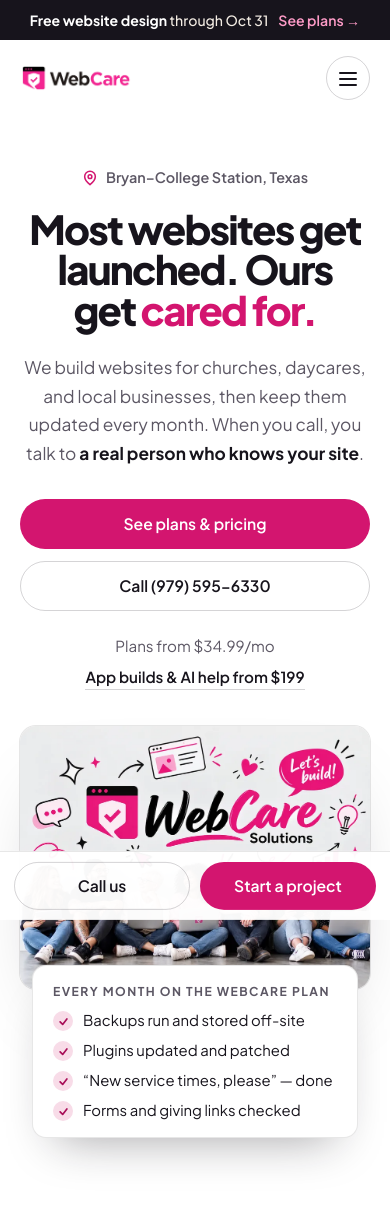
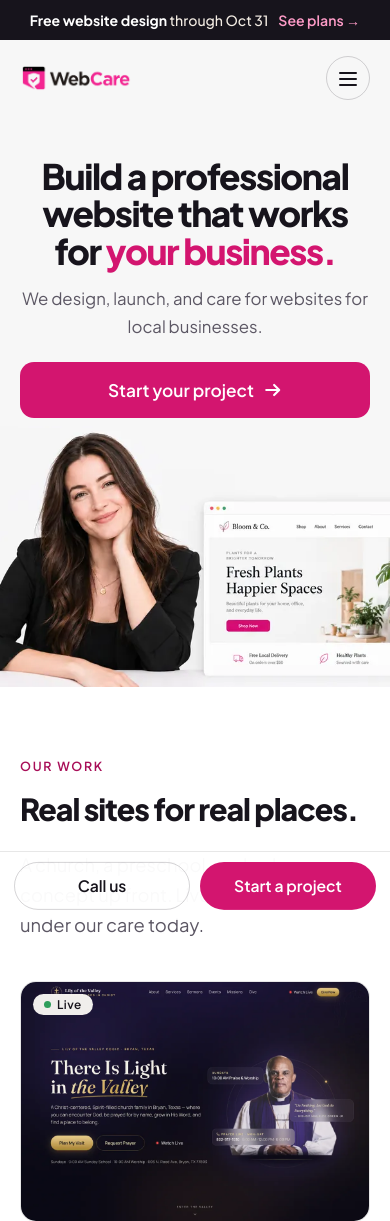
Before and after one commit to qcornell/webcare-solutions, a plain HTML site: page index.html in a window 390 px wide. Shown: the top 1221 px of the page. Drawn offline with Linux system fonts and the light colour scheme.

Commit message:
Welcoming hero

```diff
--- a/index.html
+++ b/index.html
@@ -114,17 +114,18 @@ p{margin:0 0 1em}
 .promo-over .promo-bar{display:none}
 
 /* ============ NAV ============ */
-.nav{position:sticky;top:var(--promo-h);z-index:50;background:rgba(255,255,255,.94);backdrop-filter:saturate(1.2) blur(8px);border-bottom:1px solid transparent;transition:border-color .3s}
+.nav{position:sticky;top:var(--promo-h);z-index:50;background:rgba(247,247,247,.95);backdrop-filter:saturate(1.2) blur(8px);border-bottom:1px solid transparent;transition:border-color .3s}
 .nav.on{border-bottom-color:var(--line)}
 body{padding-top:var(--promo-h)}
 .nav-in{display:flex;align-items:center;gap:28px;height:76px}
 .brand{display:flex;align-items:center;gap:8px;text-decoration:none;margin-right:auto}
-.brand img{height:32px;width:auto}
+.brand img{height:36px;width:auto}
 .brand span{font:500 1.02rem/1 var(--body);color:var(--mut);margin-top:3px}
 .nav-links{list-style:none;display:flex;gap:4px;margin:0;padding:0}
 .nav-links a{display:block;padding:12px 12px;text-decoration:none;font:500 .97rem/1 var(--body);color:var(--ink);border-radius:8px}
 .nav-links a:hover{color:var(--accent-dk)}
-.nav-tel{font:600 .97rem/1 var(--body);text-decoration:none;color:var(--ink);white-space:nowrap}
+.nav-tel{display:inline-flex;align-items:center;gap:8px;font:600 .97rem/1 var(--body);text-decoration:none;color:var(--ink);white-space:nowrap}
+.nav-tel svg{color:var(--accent)}
 .nav .btn{min-height:44px;padding:0 20px;font-size:.93rem}
 .burger{display:none;width:44px;height:44px;border:1px solid var(--line-2);background:transparent;border-radius:999px;cursor:pointer;position:relative}
 .burger span,.burger span::before,.burger span::after{position:absolute;left:12px;width:18px;height:1.8px;background:var(--ink);border-radius:2px;content:"";transition:transform .3s var(--ease),opacity .2s}
@@ -137,41 +138,29 @@ body{padding-top:var(--promo-h)}
 .mmenu li a{display:block;padding:16px 0;border-bottom:1px solid var(--line);font:700 1.5rem/1.2 var(--disp);text-decoration:none}
 .mmenu .btn{width:100%}
 .mmenu .mtel{display:block;margin-top:18px;text-align:center;color:var(--mut)}
-@media (max-width:1020px){.nav-links,.nav-tel{display:none}.burger{display:block}}
+.nav-links a,.nav .btn{white-space:nowrap}
+@media (max-width:1180px){.nav-tel{display:none}}
+@media (max-width:1020px){.nav-links{display:none}.burger{display:block}}
 @media (max-width:520px){.nav .btn{display:none}.brand img{height:26px}.brand span{display:none}}
 
 /* ============ HERO ============ */
-.hero{padding:clamp(48px,7vw,92px) 0 clamp(56px,7vw,96px);text-align:center;background:#fff}
-.hero-loc{display:inline-flex;align-items:center;gap:8px;font:600 .9rem/1.2 var(--body);color:var(--mut);margin:0 0 22px}
-.hero-loc svg{color:var(--accent)}
-.hero h1{font-size:clamp(2.5rem,6vw,4.6rem);font-weight:800;line-height:1.02;letter-spacing:-.045em;max-width:14ch;margin:0 auto 22px;text-wrap:balance}
-.hero h1 em{font-style:normal;color:var(--accent);white-space:nowrap}
-.hero-sub{font-size:clamp(1.08rem,1.5vw,1.25rem);color:var(--mut);max-width:38em;margin:0 auto 32px}
-.hero-sub b{color:var(--ink);font-weight:700}
-.hero-cta{display:flex;flex-wrap:wrap;gap:12px;justify-content:center;margin-bottom:22px}
-.hero-also{display:flex;flex-wrap:wrap;justify-content:center;gap:6px 22px;font-size:.95rem;color:var(--mut);margin:0 0 clamp(36px,5vw,56px)}
-.hero-also a{color:var(--ink);font-weight:600;text-decoration:none;border-bottom:1.5px solid var(--line-2)}
-.hero-also a:hover{border-bottom-color:var(--accent)}
-.hv{position:relative;max-width:1080px;margin:0 auto}
-.hv-img{border-radius:22px;overflow:hidden;box-shadow:0 40px 80px -40px rgba(23,20,28,.35),0 0 0 1px var(--line)}
-.hv-img img{width:100%;aspect-ratio:1448/1086;object-fit:cover}
-.note{position:absolute;right:-22px;bottom:-30px;width:min(320px,80%);text-align:left;background:#fff;border:1px solid var(--line);border-radius:14px;padding:18px 20px 16px;box-shadow:0 24px 48px -24px rgba(23,20,28,.4)}
-.note h3{font:700 .76rem/1.2 var(--body);letter-spacing:.12em;text-transform:uppercase;color:var(--mut);margin:0 0 12px}
-.note ul{list-style:none;margin:0;padding:0;display:grid;gap:9px}
-.note li{display:grid;grid-template-columns:20px 1fr;gap:10px;align-items:start;font-size:.93rem;line-height:1.4}
-.note .ck{width:20px;height:20px;border-radius:50%;background:var(--accent-tint);color:var(--accent-dk);display:grid;place-items:center;margin-top:1px}
-.note .ck svg{width:11px;height:11px}
-.note .ck path{stroke-dasharray:20;stroke-dashoffset:0}
-.js:not(.reduce) .note li{opacity:0;transform:translateY(6px);animation:tickIn .7s var(--ease) forwards}
-.js:not(.reduce) .note li:nth-child(1){animation-delay:.5s}
-.js:not(.reduce) .note li:nth-child(2){animation-delay:.8s}
-.js:not(.reduce) .note li:nth-child(3){animation-delay:1.1s}
-.js:not(.reduce) .note li:nth-child(4){animation-delay:1.4s}
-.js:not(.reduce) .note li .ck path{stroke-dashoffset:20;animation:draw .5s var(--ease) forwards;animation-delay:inherit}
-@keyframes tickIn{to{opacity:1;transform:none}}
-@keyframes draw{to{stroke-dashoffset:0}}
-@media (max-width:1180px){.note{right:16px}}
-@media (max-width:640px){.hero-cta .btn{flex:1 1 100%}.hv-img{border-radius:16px}.note{position:relative;right:auto;bottom:auto;width:auto;margin:-24px 12px 0}}
+.hero{position:relative;background:#F7F7F7;overflow:hidden}
+.hero-art{position:relative;max-width:1672px;margin:0 auto}
+.hero-art img{width:100%;height:auto;aspect-ratio:1672/941}
+.hero-copy{position:absolute;left:0;right:0;top:clamp(20px,3.4vw,60px);text-align:center;padding:0 var(--pad);z-index:2}
+.hero h1{font-size:clamp(2.2rem,4vw,4.1rem);font-weight:800;line-height:1.06;letter-spacing:-.04em;max-width:23ch;margin:0 auto 16px;text-wrap:balance}
+.hero h1 em{font-style:normal;color:var(--accent)}
+.hero-sub{font-size:clamp(1.05rem,1.5vw,1.4rem);color:var(--mut);margin:0 auto 22px;max-width:44ch}
+.hero-cta{display:flex;justify-content:center}
+.hero-cta .btn{min-height:56px;padding:0 32px;font-size:1.08rem;border-radius:14px}
+.hero-cta .btn svg{transition:transform .3s var(--ease)}
+.hero-cta .btn:hover svg{transform:translateX(3px)}
+@media (max-width:860px){
+  .hero-copy{position:static;padding:40px var(--pad) 8px}
+  .hero-pic{overflow:hidden}
+  .hero-pic img{width:165%;max-width:none;margin:-26% 0 0 -6%}
+  .hero-cta .btn{width:100%;max-width:420px}
+}
 
 /* ============ SECTIONS ============ */
 .sec{padding:clamp(72px,9vw,124px) 0}
@@ -376,14 +365,13 @@ body{padding-top:var(--promo-h)}
     </a>
     <nav aria-label="Primary">
       <ul class="nav-links">
-        <li><a href="#work">Our work</a></li>
-        <li><a href="#services">Services</a></li>
+        <li><a href="#services">Websites</a></li>
+        <li><a href="#apps-ai">Apps &amp; AI</a></li>
         <li><a href="#plans">Pricing</a></li>
-        <li><a href="#apps">Apps &amp; AI</a></li>
         <li><a href="#about">About</a></li>
       </ul>
     </nav>
-    <a class="nav-tel" href="tel:+19795956330">(979) 595-6330</a>
+    <a class="nav-tel" href="tel:+19795956330"><svg width="17" height="17" viewBox="0 0 16 16" fill="currentColor" aria-hidden="true"><path d="M3 1.8h2.7c.3 0 .6.2.7.5l1 2.6c.1.3 0 .6-.2.8L5.8 7a9.6 9.6 0 0 0 3.2 3.2l1.3-1.4c.2-.2.5-.3.8-.2l2.6 1c.3.1.5.4.5.7v2.7c0 .6-.5 1.1-1.1 1.1A12.3 12.3 0 0 1 1.9 2.9c0-.6.5-1.1 1.1-1.1Z"/></svg>(979) 595-6330</a>
     <a class="btn btn-p" href="#contact">Start a project</a>
     <button class="burger" id="burger" aria-expanded="false" aria-controls="mmenu" aria-label="Open menu"><span></span></button>
   </div>
@@ -392,8 +380,8 @@ body{padding-top:var(--promo-h)}
 <div class="mmenu" id="mmenu" hidden>
   <nav aria-label="Mobile" class="wrap">
     <ul>
+      <li><a href="#services">Websites</a></li>
       <li><a href="#work">Our work</a></li>
-      <li><a href="#services">Services</a></li>
       <li><a href="#plans">Pricing</a></li>
       <li><a href="#apps" data-path="app">Apps &amp; AI</a></li>
       <li><a href="#about">About</a></li>
@@ -406,32 +394,15 @@ body{padding-top:var(--promo-h)}
 <main id="main">
 <!-- ============ HERO ============ -->
 <section class="hero" id="top" aria-labelledby="hero-h">
-  <div class="wrap">
-    <p class="hero-loc"><svg width="16" height="16" viewBox="0 0 18 18" fill="none" aria-hidden="true"><path d="M9 16.5s6-4.8 6-9.2A6 6 0 1 0 3 7.3c0 4.4 6 9.2 6 9.2Z" stroke="currentColor" stroke-width="1.7" stroke-linejoin="round"/><circle cx="9" cy="7.5" r="2.1" stroke="currentColor" stroke-width="1.7"/></svg>Bryan–College Station, Texas</p>
-    <h1 id="hero-h">Most websites get launched. Ours get <em>cared for.</em></h1>
-    <p class="hero-sub">We build websites for churches, daycares, and local businesses, then keep them updated every month. When you call, you talk to <b>a real person who knows your site</b>.</p>
-    <div class="hero-cta">
-      <a class="btn btn-p" href="#plans" data-path="website">See plans &amp; pricing</a>
-      <a class="btn btn-o" href="tel:+19795956330">Call (979) 595-6330</a>
+  <div class="hero-art">
+    <div class="hero-copy">
+      <h1 id="hero-h">Build a professional website that works for <em>your business.</em></h1>
+      <p class="hero-sub">We design, launch, and care for websites for local businesses.</p>
+      <div class="hero-cta">
+        <a class="btn btn-p" href="#contact" data-path="website">Start your project <svg width="18" height="18" viewBox="0 0 16 16" fill="none" aria-hidden="true"><path d="M2 8h11M9 3.5 13.5 8 9 12.5" stroke="currentColor" stroke-width="1.9" stroke-linecap="round" stroke-linejoin="round"/></svg></a>
+      </div>
     </div>
-    <p class="hero-also">
-      <span>Plans from $34.99/mo</span>
-      <a href="#apps-ai" data-path="app">App builds &amp; AI help from $199</a>
-    </p>
-    <div class="hv">
-      <div class="hv-img">
-        <img src="assets/webcare-team.webp" srcset="assets/webcare-team-900.webp 900w, assets/webcare-team.webp 1448w" sizes="(max-width:1100px) 100vw, 1080px" alt="WebCare Solutions brand illustration: the WebCare logo surrounded by hand-drawn website sketches, with a group of people working on laptops" width="1448" height="1086" fetchpriority="high" />
-      </div>
-      <aside class="note" aria-label="What a month on the WebCare Plan includes">
-        <h3>Every month on the WebCare Plan</h3>
-        <ul>
-          <li><span class="ck"><svg viewBox="0 0 13 13" fill="none" aria-hidden="true"><path d="M2.5 7l3 3 5-6.5" stroke="currentColor" stroke-width="2" stroke-linecap="round" stroke-linejoin="round"/></svg></span>Backups run and stored off-site</li>
-          <li><span class="ck"><svg viewBox="0 0 13 13" fill="none" aria-hidden="true"><path d="M2.5 7l3 3 5-6.5" stroke="currentColor" stroke-width="2" stroke-linecap="round" stroke-linejoin="round"/></svg></span>Plugins updated and patched</li>
-          <li><span class="ck"><svg viewBox="0 0 13 13" fill="none" aria-hidden="true"><path d="M2.5 7l3 3 5-6.5" stroke="currentColor" stroke-width="2" stroke-linecap="round" stroke-linejoin="round"/></svg></span>“New service times, please” — done</li>
-          <li><span class="ck"><svg viewBox="0 0 13 13" fill="none" aria-hidden="true"><path d="M2.5 7l3 3 5-6.5" stroke="currentColor" stroke-width="2" stroke-linecap="round" stroke-linejoin="round"/></svg></span>Forms and giving links checked</li>
-        </ul>
-      </aside>
-    </div>
+    <div class="hero-pic"><img src="assets/hero-welcome.webp" srcset="assets/hero-welcome-1000.webp 1000w, assets/hero-welcome.webp 1672w" sizes="100vw" alt="A smiling web designer next to an example website we built, a plant shop homepage" width="1672" height="941" fetchpriority="high" /></div>
   </div>
 </section>
 
```
Also changed, not shown: assets/hero-welcome-1000.webp (added), assets/hero-welcome.webp (added), assets/logo2.png (added).
